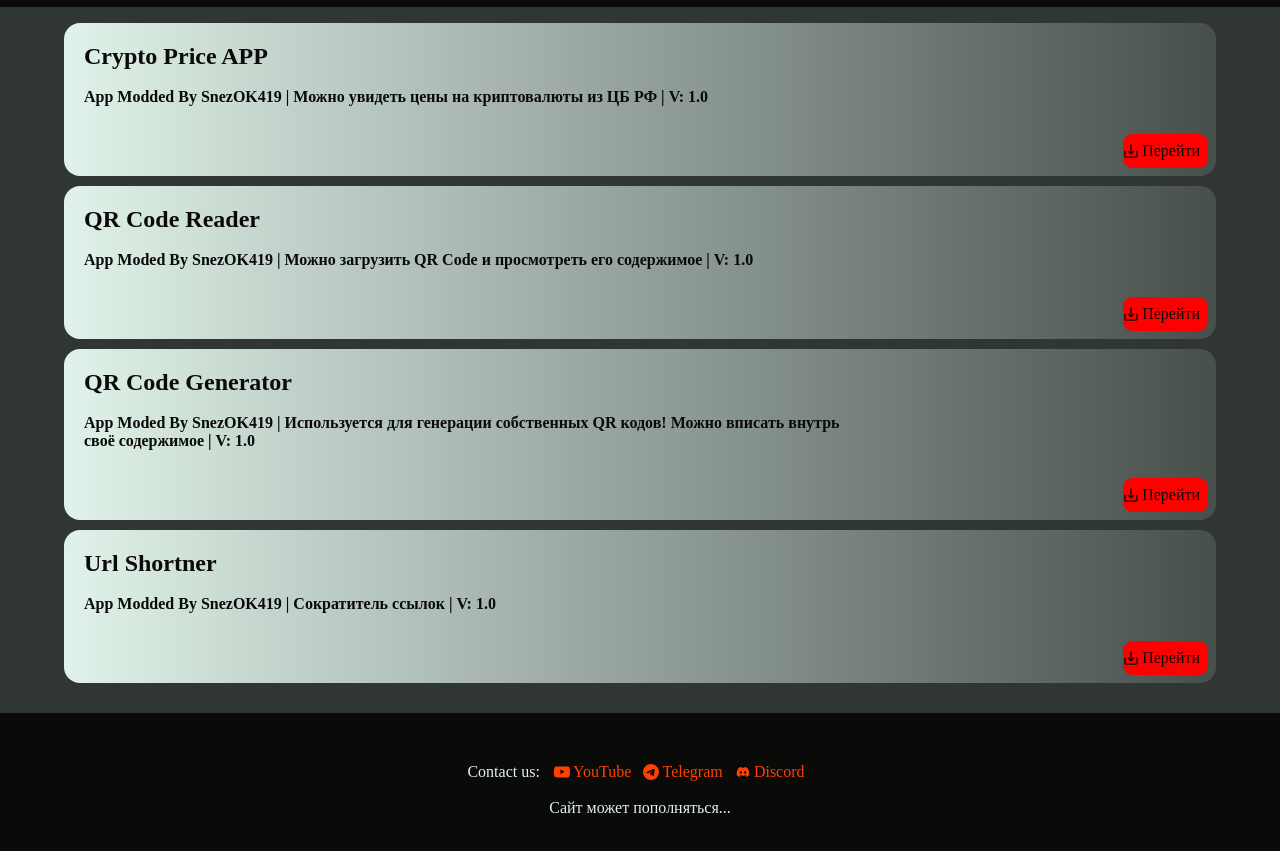
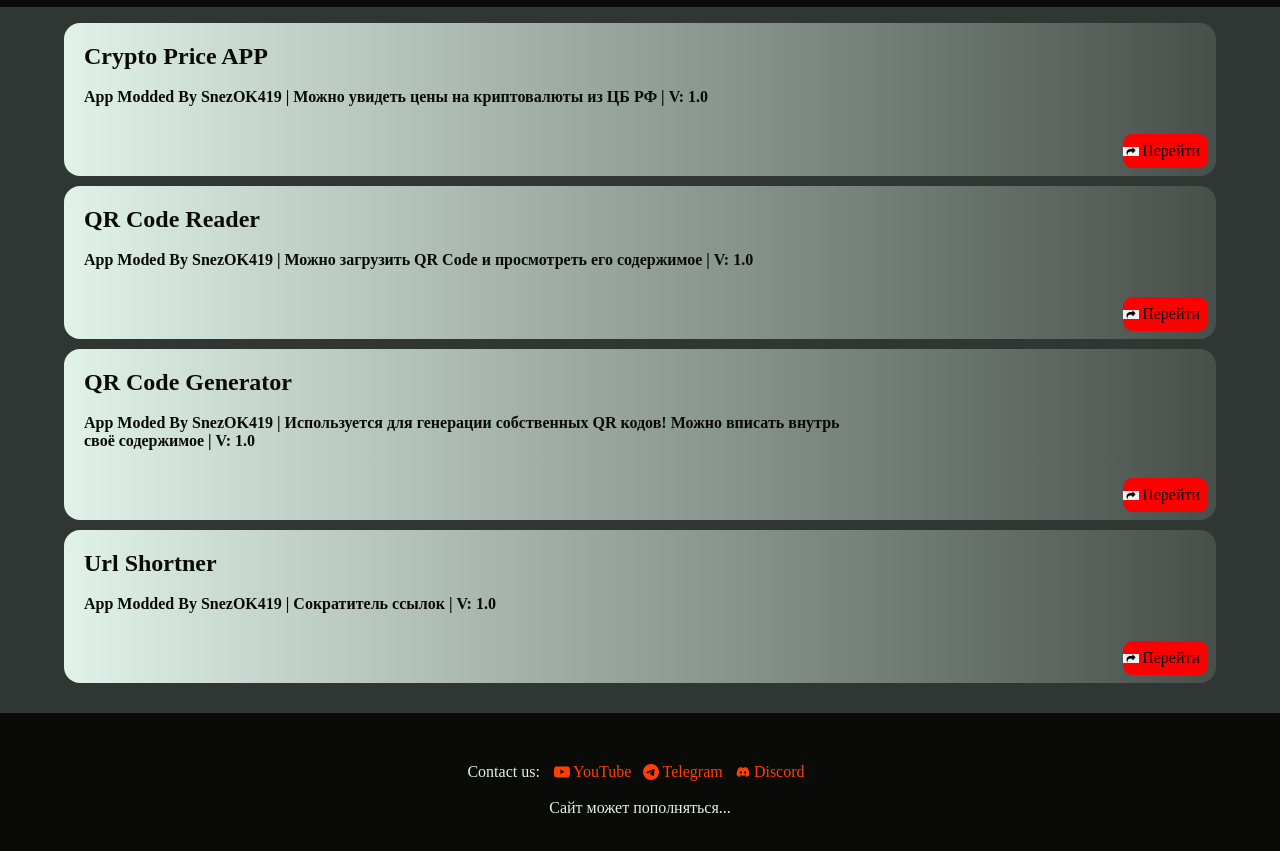
Before and after one commit to SnezOK419/snezokmega, a plain HTML site: page index.html in a window 1280 px wide. Shown: the part 47-898 px from the top of the page. Drawn offline with Linux system fonts and the light colour scheme.

Commit message:
Update index.html

```diff
--- a/index.html
+++ b/index.html
@@ -67,7 +67,7 @@
             }
 
             .download {
-                background: url("img/download.svg") no-repeat left;
+                background: url("img/to.png") no-repeat left;
                 background-color: #ff0000;
                 color: #0A0A09;
 
```
